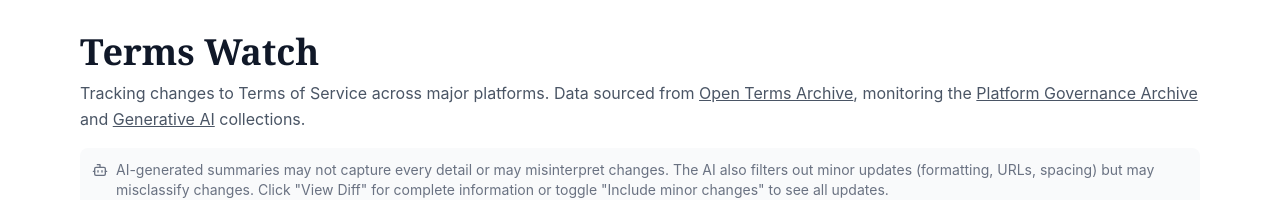
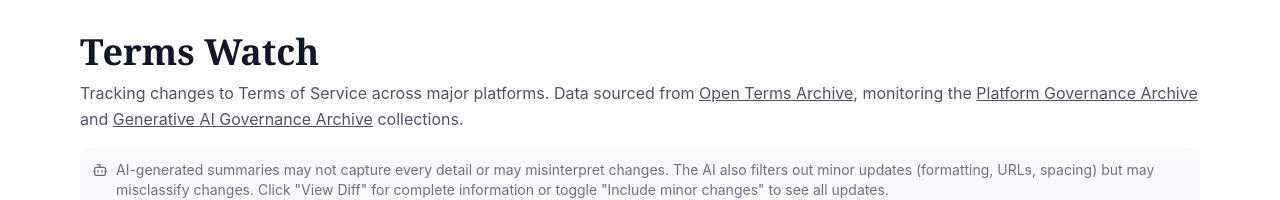
Before and after one commit to shlomihod/terms-watch, a Next.js app: page / in a window 1280 px wide. Shown: the top 200 px of the page. Built offline with nearby package versions, Linux system fonts and the light colour scheme; no server answers; the database is empty.

Commit message:
update collection display name to Generative AI Governance Archive

```diff
--- a/app/components/home-content.tsx
+++ b/app/components/home-content.tsx
@@ -60,7 +60,7 @@ export function HomeContent({ changes, filterOptions, scrollToCommitId }: HomeCo
                 rel="noopener noreferrer"
                 className="underline hover:text-gray-800"
               >
-                Generative AI
+                Generative AI Governance Archive
               </a>
               {' '}collections.
             </p>
```
